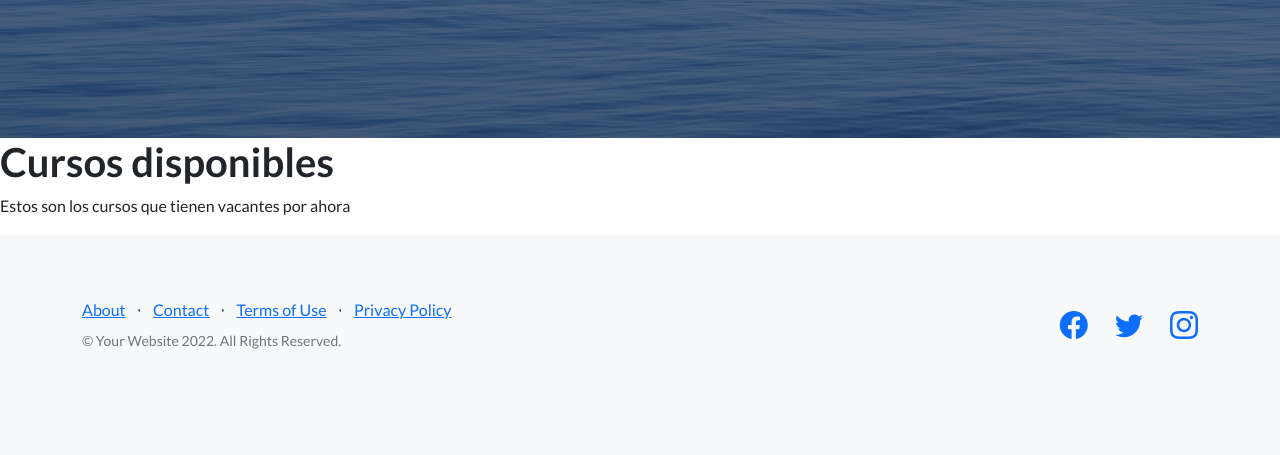
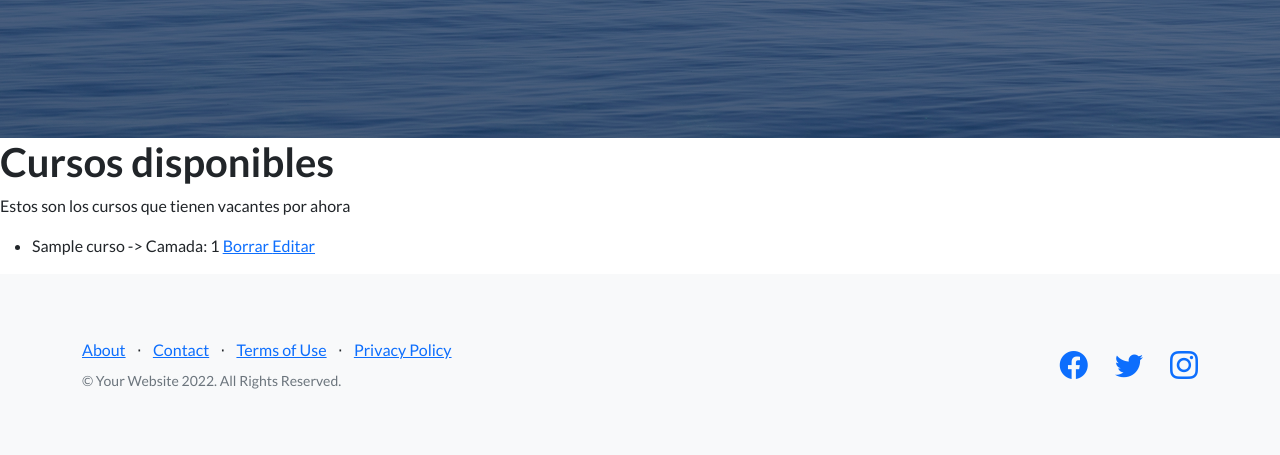
Before and after one commit to juan-aquino97/Proyecto_Escuela, a Django app: page /cursos/ in a window 1280 px wide. Shown: the part 465-920 px from the top of the page. Before the commit the page ends 814 px from the top, so only its background shows below. Run offline with Django 4.2, Linux system fonts and the light colour scheme; tables that the repository leaves empty hold one stand-in row (values such as "Sample post"); some libraries are stand-ins or nearby versions.

Commit message:
"Playground 1"

```diff
--- a/appcoder/forms.py
+++ b/appcoder/forms.py
@@ -7,3 +7,7 @@ class ProfesorFormulario(forms.Form):
     apellido = forms.CharField()
     email = forms.CharField()
     profesion = forms.CharField()
+
+class CursoFormulario(forms.Form):
+    nombre = forms.CharField(min_length=3)
+    camada = forms.IntegerField()
--- a/appcoder/models.py
+++ b/appcoder/models.py
@@ -4,13 +4,16 @@ from django.db import models
 class Curso(models.Model):
     nombre = models.CharField(max_length=100)
     camada = models.IntegerField()
-
+    def __str__(self):
+        return f"{self.nombre} -> Camada: {self.camada}"
 
 class Estudiante(models.Model):
     nombre = models.CharField(max_length=100)
     apellido = models.CharField(max_length=100)
     email = models.EmailField()
 
+    def __str__(self):
+        return f"{self.apellido.upper()}, {self.nombre.capitalize()}"
 
 class Profesor(models.Model):
     nombre = models.CharField(max_length=100)
--- a/appcoder/templates/appcoder/base.html
+++ b/appcoder/templates/appcoder/base.html
@@ -41,7 +41,6 @@
                 </div>
             </div>
         </header>
-
         {% block contenido %}
         {% endblock %}
         <!-- Footer-->
--- a/appcoder/templates/appcoder/cursos.html
+++ b/appcoder/templates/appcoder/cursos.html
@@ -3,4 +3,15 @@
 {% block contenido %}
 <h1>Cursos disponibles</h1>
 <p>Estos son los cursos que tienen vacantes por ahora</p>
+{% if listado_cursos %}
+<ul>
+    {%for curso in listado_cursos%}
+        <li>{{curso}} <a href="{% url 'coder-cursos-borrar' curso.id %}">Borrar </a>
+            <a href="{% url 'coder-cursos-editar' curso.id %}">Editar</a>
+        </li>
+    {% endfor %}
+</ul>
+{% else %}
+<p>No hay cursos disponibles de momento</p>
+{% endif  %}
 {% endblock %}
--- a/appcoder/urls.py
+++ b/appcoder/urls.py
@@ -16,6 +16,10 @@ urlpatterns = [
 
     path("cursos/buscar/", views.busqueda_curso, name="coder-cursos-buscar"),
 
+    path("cursos/borrar/<id>/", views.eliminar_curso, name="coder-cursos-borrar"),
+
+    path("cursos/editar/<id>", views.editar_curso, name="coder-cursos-editar"),
+
     path("cursos/buscar/resultados", views.resultado_busqueda_cursos, name="coder-cursos-resultado-busqueda"),
 
     path("entregables/", views.entregables,name="coder-entregables"),
--- a/appcoder/views.py
+++ b/appcoder/views.py
@@ -1,8 +1,11 @@
-from django.shortcuts import render
+from django.shortcuts import render, redirect
 from django.http import HttpResponse
 from appcoder.models import Curso
-from appcoder.forms import ProfesorFormulario
-from appcoder.models import Profesor
+from appcoder.forms import *
+from appcoder.models import *
+from ProyectoEscuela.settings import BASE_DIR
+import os
+from django.views.generic import  ListView, DetailView, CreateView, UpdateView, DeleteView
 # Create your views here.
 
 def inicio(request):
@@ -10,7 +13,37 @@ def inicio(request):
 
 
 def cursos(request):
-    return render(request, r"appcoder\cursos.html")
+    errores = ""
+
+    # Validamos tipo de peticion
+    if request.method == "POST":
+        # Cargamos los datos en el formulario
+        formulario = CursoFormulario(request.POST)
+
+        # Validamos los datos
+        if formulario.is_valid():
+            # Recuperamos los datos sanitizados
+            data = formulario.cleaned_data
+            # Creamos el curso
+            curso = Curso(nombre=data["nombre"], camada=data["camada"])
+            # Guardamos el curso
+            curso.save()
+        else:
+            # Si el formulario no es valido, guardamos los errores para mostrarlos
+            errores = formulario.errors
+
+    # Recuperar todos los cursos de la BD
+    cursos = Curso.objects.all() # Obtener TODOS los registros de ese modelo
+
+    # Creamos el formulario vacio
+    formulario = CursoFormulario()
+
+    # Creamos el contexto
+    contexto = {"listado_cursos": cursos, "formulario": formulario, "errores": errores}
+
+    # Retornamos la respuesta
+    return render(request, "appcoder/cursos.html", contexto)
+
 
 
 def estudiantes(request):
@@ -73,3 +106,43 @@ def resultado_busqueda_cursos(request):
     cursos = Curso.objects.filter(nombre__icontains=nombre_curso)
 
     return render(request,"appcoder/res_bus_cursos.html", {"cursos": cursos})
+
+def eliminar_curso(request,id):
+    curso = Curso.objects.get(id=id)
+    curso.delete()
+
+    return redirect("coder-cursos")
+
+
+def editar_curso(request, id):
+    curso = Curso.objects.get(id=id)
+
+    if request.method == "POST":
+        formulario= CursoFormulario(request.POST)
+        if formulario.is_valid():
+            data = formulario.cleaned_data
+
+            curso.nombre = data["nombre"]
+            curso.camada = data["camada"]
+            curso.save()
+            return redirect("coder-cursos")
+        else:
+            return render(request,"appcoder/editar_curso.html", {"formulario": formulario, "errores": formulario.errors})
+    else:
+        formulario = CursoFormulario(initial={"nombre": curso.nombre, "camada": curso.camada})
+        return render(request, "appcoder/editar_curso.html", {"formulario": formulario, "errores": ""})
+
+
+class EntregablesList(ListView):
+    model = Entregable
+    template_name = "appcoder/list_entregables.html"
+
+class EntregableDetail(DetailView):
+
+    model = Entregable
+    template_name = "appcoder/detail_entregable.html"
+
+class EntregableCreate(CreateView):
+    model = Entregable
+    succes_url ="/coder/cursos/"
+    fields = ["nombre", "fecha_de_entrega", "entregado"]
```
Also changed, not shown: appcoder/templates/appcoder/editar_curso.html (added, +11 -0 lines), appcoder/templates/appcoder/res_bus_cursos.html (+14 -7 lines).
